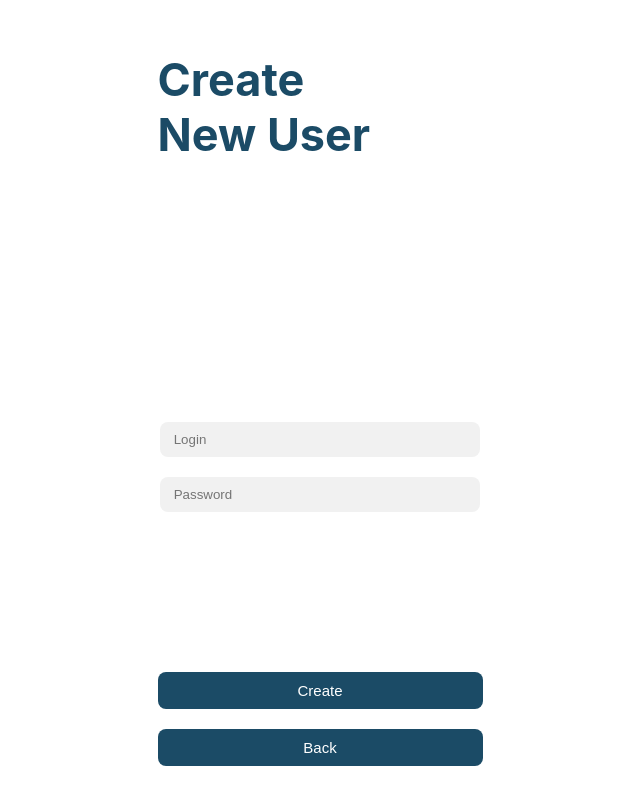
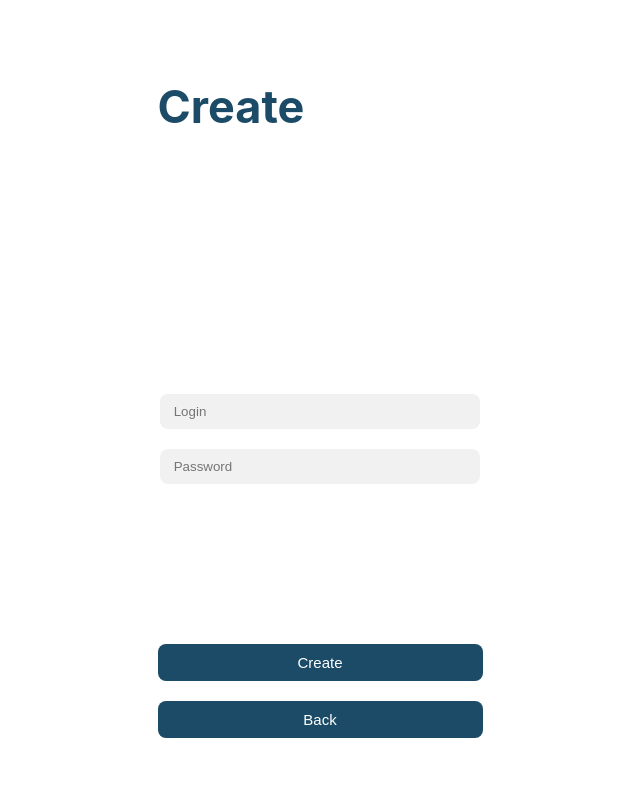
Before and after one commit to alinepmarcondes/ChatBot-IWS, a React (Create React App) app: page /create in a window 1280 px wide. Shown: the whole page, without its empty margins (320-960 px from the left). Built offline with nearby package versions, Linux system fonts and the light colour scheme.

Commit message:
fix: ajuste no título

```diff
--- a/src/components/Create/Create.js
+++ b/src/components/Create/Create.js
@@ -40,7 +40,7 @@ function Create() {
 
   return (
     <div className="create-page">
-      <h2 className="create-title">Create<br />New User</h2>
+      <h2 className="create-title">Create<br />  </h2>
       <input type="text" placeholder=" Login " className="login-newuser-input" value={login} onChange={(e) => setLogin(e.target.value)} />
       <input type="password" placeholder=" Password " className="password-newuser-input" value={password} onChange={(e) => setPassword(e.target.value)} />
       <button className="create-newuser-button" onClick={handleCreate}>Create</button>
```
